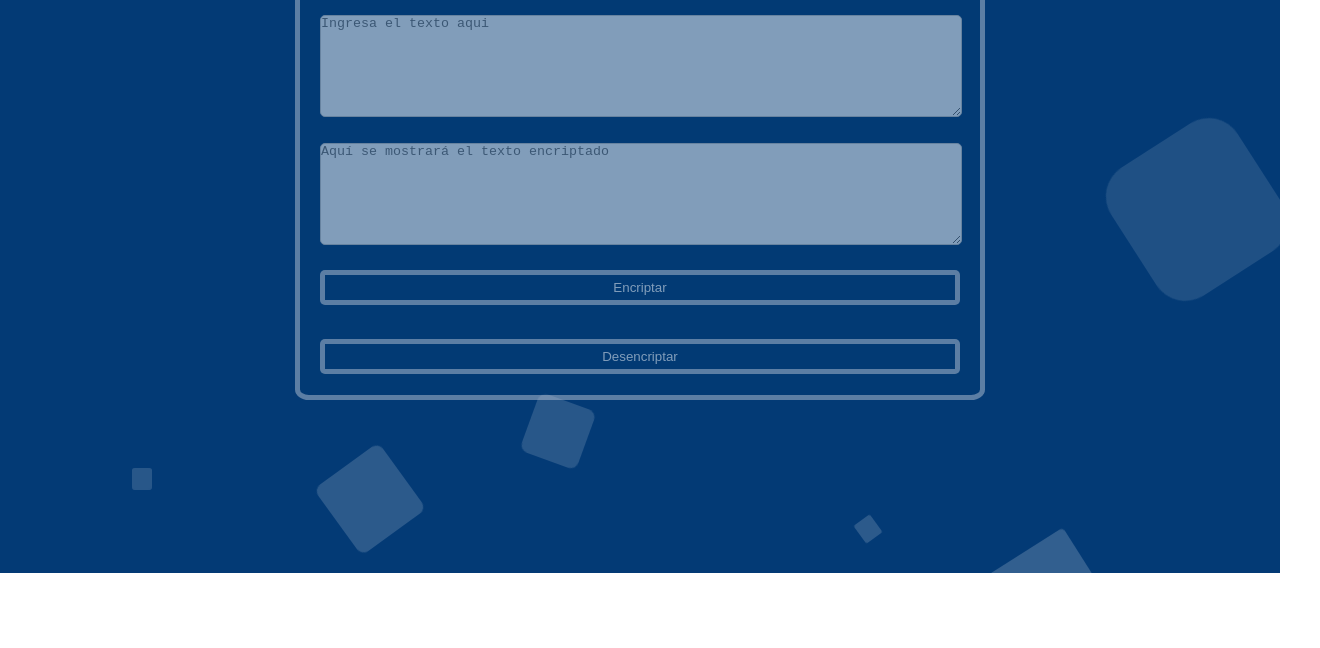
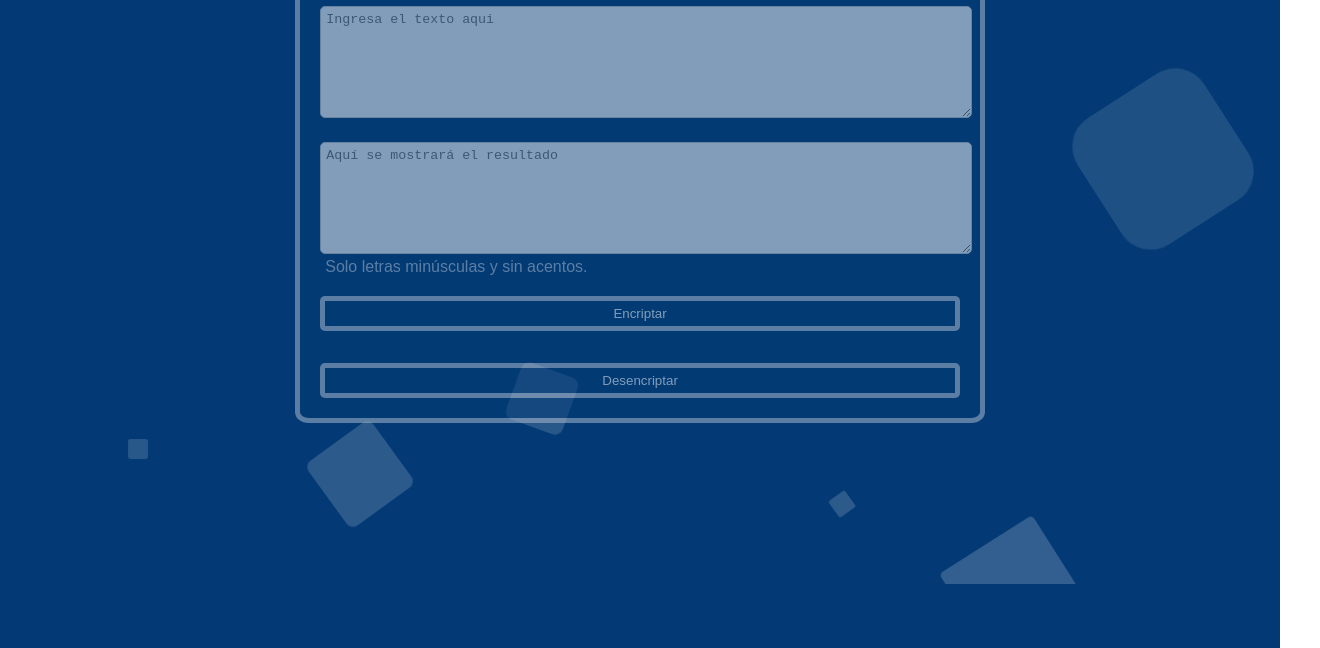
Before and after one commit to OneLineElectronic/encriptaodJs, a plain HTML site: page index.html in a window 1280 px wide. Shown: the part 232-880 px from the top of the page, 1320 px wide, since content can reach past the window. Before the commit the page ends 822 px from the top, so only its background shows below. Drawn offline with Linux system fonts and the light colour scheme.

Commit message:
correciones padding
se corrigio errores de paddig y margenes de la pagina

```diff
--- a/index.html
+++ b/index.html
@@ -38,7 +38,8 @@
             <textarea id="texto-entrada" placeholder="Ingresa el texto aqui"></textarea>
         </div>
         <div class="salida-texto">
-            <textarea id="texto-salida" placeholder="Aquí se mostrará el texto encriptado"></textarea>
+            <textarea readonly id="texto-salida" placeholder="Aquí se mostrará el resultado"></textarea>
+            <p1>Solo letras minúsculas y sin acentos. </p1>
         </div>
         <button id="btn-traducir">Encriptar</button>
         <p></p>
--- a/style.css
+++ b/style.css
@@ -1,7 +1,7 @@
 @import url('https://fonts.googleapis.com/css?family=Exo:400,700');
 *{
-    padding-top: 1px;
-    padding-bottom: 1px;
+    padding-top: .05px;
+    padding-left: .05px;
 }
 body {
     font-family: sans-serif;
@@ -17,12 +17,10 @@ body {
 
 }
 
-
 .area{
     background:  #033a75;
     background: -webkit-linear-gradient(to left, #8f94fb, #4e54c8);
-
-    height:100vh;
+    height:110vh;
 
 
 }
@@ -124,8 +122,6 @@ body {
     animation-duration: 11s;
 }
 
-
-
 @keyframes animate {
 
     0%{
@@ -135,13 +131,12 @@ body {
     }
 
     100%{
-        transform: translateY(-1000px) rotate(720deg);
+        transform: translateY(-1100px) rotate(720deg);
         opacity: 0;
         border-radius: 50%;
     }
 
 }
-
 
 .container {
     width: 50%;
@@ -165,6 +160,10 @@ p{
     color:#fffbfbb4;
 }
 
+p1{
+    margin: 5px;
+    color:#fffbfbb4;
+}
 
 label {
     display: block;
@@ -185,7 +184,7 @@ select {
 textarea {
     width: 100%;
     height: 100px;
-    padding: 0px;
+    padding: 5px;
     border: 1px solid #ccc;
     border-radius: 5px;
     resize: vertical;
```
